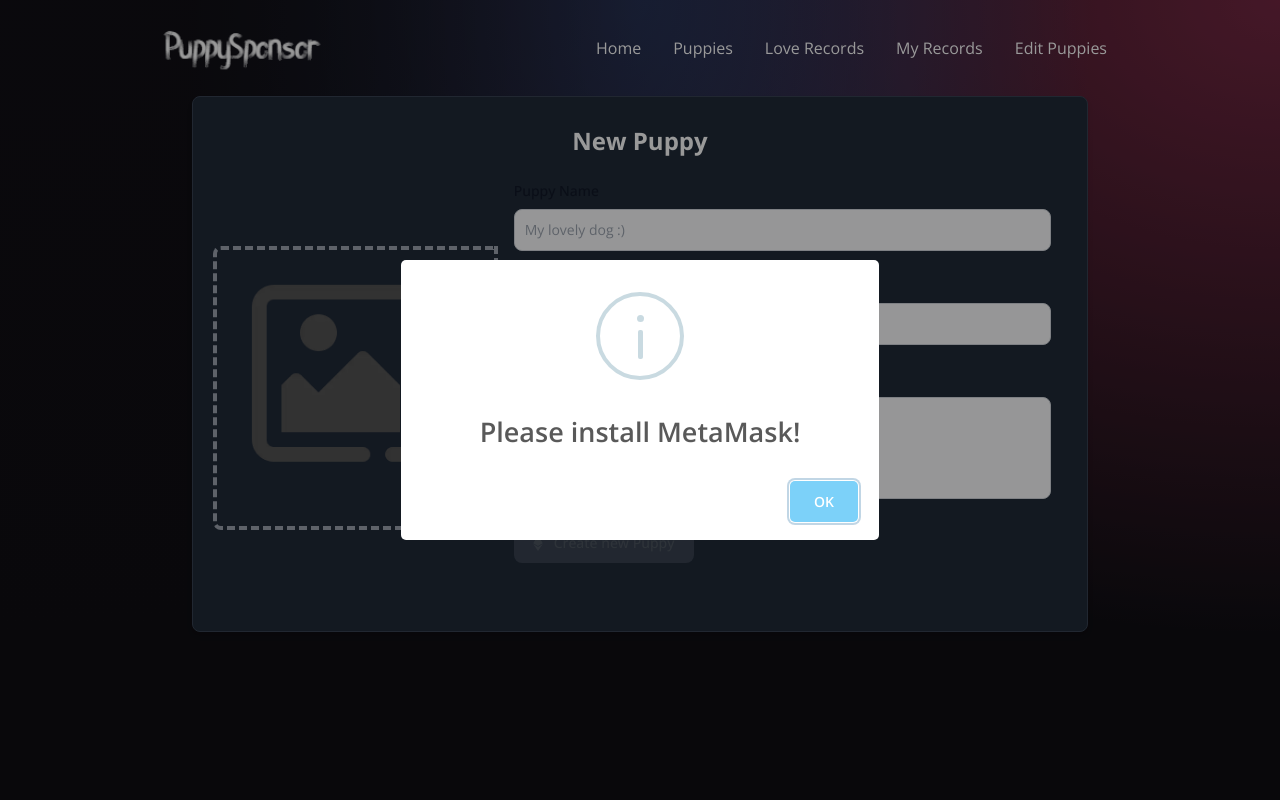
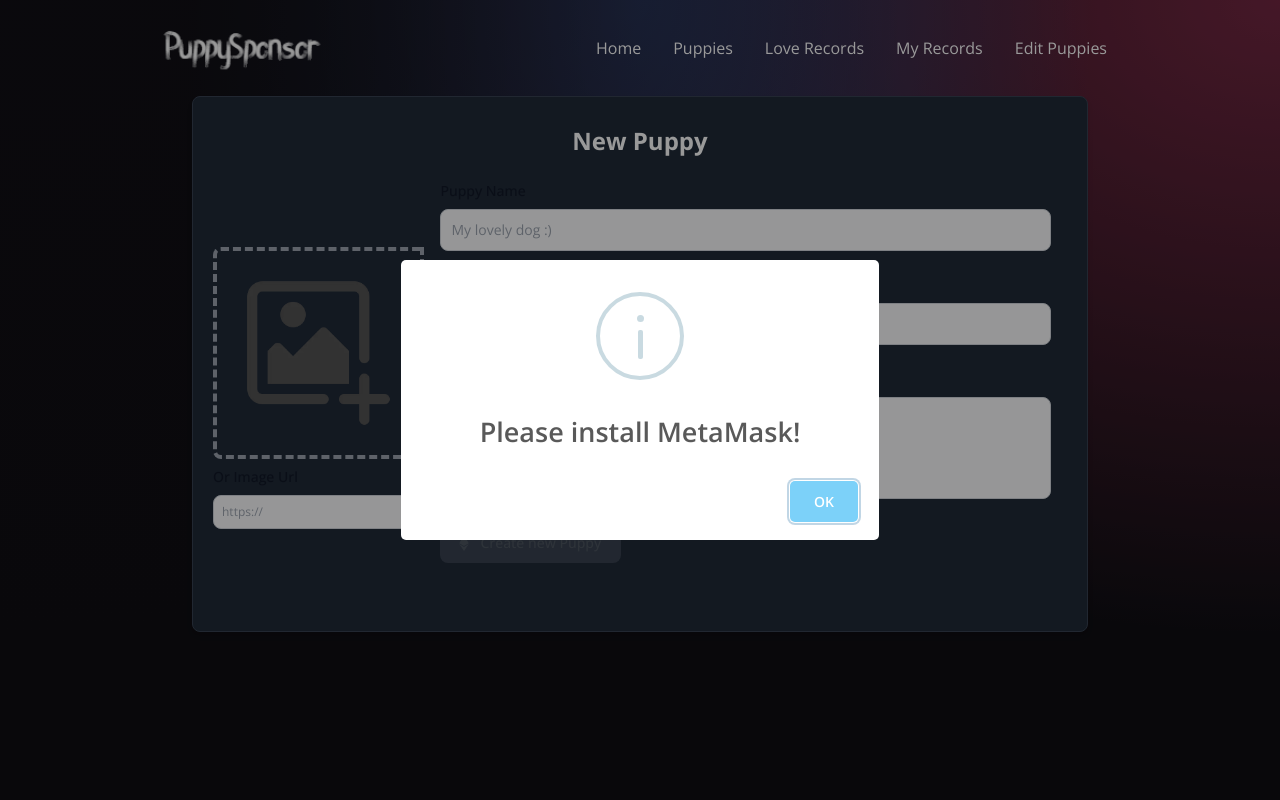
Before and after one commit to lohsuan/puppy_sponsor, a React (Vite) app: page /admin in a window 1280 px wide. Shown: the top 800 px of the page. Built offline with nearby package versions, Linux system fonts and the light colour scheme; no server answers.

Commit message:
feat: add custom image url input feature

```diff
--- a/src/components/Admin.jsx
+++ b/src/components/Admin.jsx
@@ -117,9 +117,13 @@
       <div className="m-auto p-5 max-w-[90vw] xl:max-w-[70vw] md:w-auto rounded-lg border shadow-md border-gray-700 bg-gray-800">
         <p className="text-center text-white font-extrabold text-2xl my-5 md:my-2">New Puppy</p>
         <div className="flex flex-col items-center md:flex-row">
+          <div className="flex flex-col md:w-1/3 my-2">
             <img
-            className="my-2 cursor-pointer p-5 border-dashed border-4 border-gray-400 hover:border-amber-300 max-h-40 md:max-h-max md:h-auto object-cover w-auto rounded-t-lg md:w-1/3 md:rounded-none md:rounded-l-lg"
-            src={newPuppyImgUrl}
+              className="md:w-full cursor-pointer p-5 border-dashed border-4 border-gray-400 hover:border-amber-300 max-h-40 md:max-h-max md:h-auto object-cover w-auto rounded-t-lg  md:rounded-none md:rounded-l-lg"
+              src={
+                (isImageUrlStr(newPuppyImgUrl) && newPuppyImgUrl) ||
+                defaultNewPuppyImgPlaceHolderUrl
+              }
               onClick={uploadButtonClicked}
               alt="newPuppyImg"
             />
@@ -130,6 +134,22 @@
               type="file"
               accept="image/jpeg,image/png,image/gif"
             />
+
+            <label
+              htmlFor="custom-image-input"
+              className="block my-2 text-sm font-medium text-gray-900 dark:text-gray-300"
+            >
+              Or Image Url
+            </label>
+            <input
+              type="text"
+              id="custom-image-input"
+              placeholder="https://"
+              onChange={(el) => setNewPuppyImgUrl(el.target.value)}
+              className="block p-2 w-full text-gray-900 bg-gray-50 rounded-lg border border-gray-300 sm:text-xs focus:ring-blue-500 focus:border-blue-500 dark:bg-gray-700 dark:border-gray-600 dark:placeholder-gray-400 dark:text-white dark:focus:ring-blue-500 dark:focus:border-blue-500"
+            />
+          </div>
+
           <div className="w-full flex flex-col justify-between p-4 leading-normal">
             <div className="mb-6">
               <label
```
Lines whose indentation alone changed are shown as unchanged.
